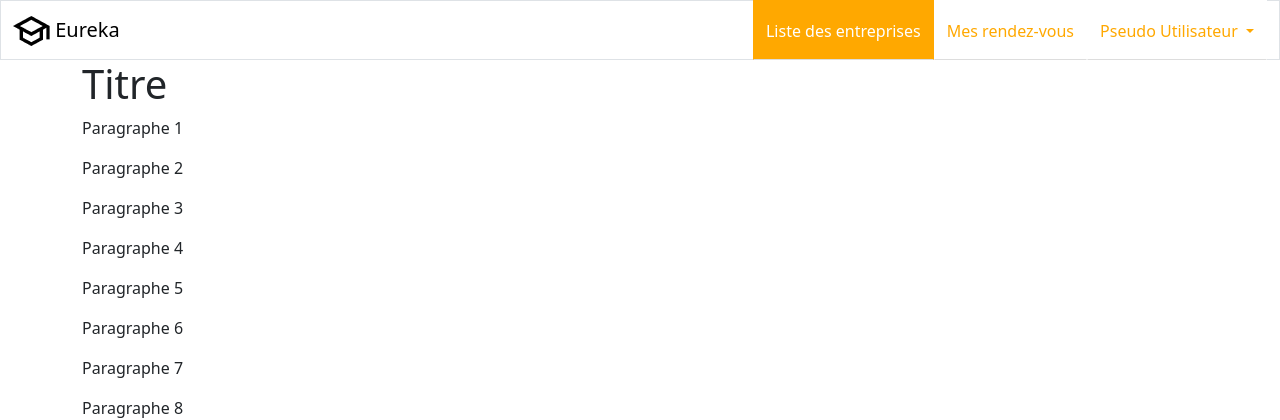
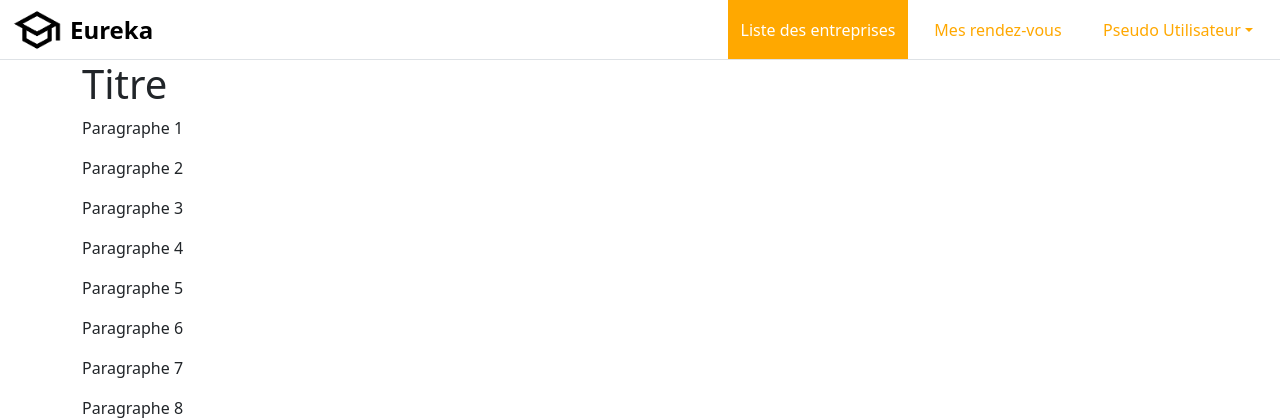
Before and after one commit to jodiemonterde/SAE-S3---Salon-Eureka, a PHP site: page /navbars.php in a window 1280 px wide. Shown: the top 420 px of the page. Run offline with PHP 8.4, Linux system fonts and the light colour scheme; some libraries are stand-ins or nearby versions.

Commit message:
Réparation de problèmes sur les navbars

```diff
--- /dev/null
+++ b/css/navbars.css
@@ -0,0 +1,78 @@
+body {
+    margin-bottom: 60px;
+}
+
+.navbar {
+    height: 60px;
+}
+
+.navbar-brand {
+    font-size: 24px;
+    font-weight: 600;
+}
+
+.logo {
+    height: 50px;
+}
+
+@media screen and (min-width: 1200px) {
+    .nav-item {
+        min-width: 180px;
+    }
+}
+
+@media screen and (max-width: 900px) {
+    .nav-item {
+        min-width: 100px;
+    }
+}
+
+.actif_haut {
+    text-decoration: none;
+    color: #FFFFFF;
+    background-color: #FFA800;
+    max-height: 60px;
+    border-radius: 0%;
+}
+
+.actif_haut:hover {
+    color: #FFFFFF;
+    background-color: #D98F00;
+    border-color: #DDDDDD;
+}
+
+.inactif_haut {
+    text-decoration: none;
+    color: #FFA800;
+    background-color: #FFFFFF;
+    max-height: 60px;
+    border-radius: 0%;
+}
+
+.inactif_haut:hover {
+    color: #FFA800;
+    background-color: #E0E0E0;
+    border-color: #DDDDDD;
+}
+
+.actif_bas_icone {
+    border-radius: 28px 14px 28px 14px;
+    background-color: #FFA800;
+    border-style: none;
+    padding: 2px 0;
+}
+
+.actif_bas_texte {
+    color: #FFA800;
+    text-decoration: none;
+    font-size: 13px;
+    font-weight: 500;
+}
+
+.inactif_bas {
+    color: #000000;
+    background-color: #FFFFFF;
+    text-decoration: none;
+    font-size: 13px;
+    font-weight: 500;
+}
--- a/navbars.css
+++ /dev/null
@@ -1,65 +0,0 @@
-body {
-    margin-bottom: 60px;
-}
-
-.navbar {
-    height: 60px;
-}
-
-.actif_haut {
-    text-decoration: none;
-    color: #FFFFFF;
-    background-color: #FFA800;
-    padding-top: 18px !important;
-    padding-bottom: 18px !important;
-    max-height: 60px !important;
-    border-bottom: 1px solid #DDDDDD !important;
-    border-radius: 0% !important;
-    --bs-btn-hover-color: #FFFFFF;
-    --bs-btn-hover-bg: #D98F00;
-    --bs-btn-hover-border-color: #DDDDDD;
-    --bs-btn-active-color: #FFA800;
-    --bs-btn-active-bg: #FFFFFF;
-    --bs-btn-active-border-color: #FFFFFF;
-    --bs-btn-active-shadow: inset 0 3px 5px rgba(0, 0, 0, 0.125);
-    --bs-gradient: none;
-}
-
-.inactif_haut {
-    text-decoration: none;
-    color: #FFA800;
-    background-color: #FFFFFF;
-    padding-top: 18px !important;
-    padding-bottom: 18px !important;
-    max-height: 60px !important;
-    border-bottom: 1px solid #DDDDDD !important;
-    border-radius: 0% !important;
-    --bs-btn-hover-color: #FFA800;
-    --bs-btn-hover-bg: #E0E0E0;
-    --bs-btn-hover-border-color: #DDDDDD;
-    --bs-btn-active-color: #FFFFFF;
-    --bs-btn-active-bg: #FFA800;
-    --bs-btn-active-border-color: #FFFFFF;
-}
-
-.actif_bas_icone {
-    border-radius: 28px 14px 28px 14px;
-    background-color: #FFA800;
-    border-style: none;
-    padding: 2px 0;
-}
-
-.actif_bas_texte {
-    color: #FFA800;
-    text-decoration: none;
-    font-size: 13px;
-    font-weight: 500;
-}
-
-.inactif_bas {
-    color: #000000;
-    background-color: #FFFFFF;
-    text-decoration: none;
-    font-size: 13px;
-    font-weight: 500;
-}
--- a/navbars.php
+++ b/navbars.php
@@ -6,41 +6,37 @@
         <meta name="viewport" content="width=device-width, initial-scale=1.0">
         <link rel="stylesheet" href="./lib/bootstrap-5.3.2-dist/css/bootstrap.css">
         <link rel="stylesheet" href="./lib/fontawesome-free-6.2.1-web/css/all.css">
-        <link rel="stylesheet" href="./navbars.css">
+        <link rel="stylesheet" href="./css/navbars.css">
         <script src="./lib/bootstrap-5.3.2-dist/js/bootstrap.bundle.js"></script>
         <title> Navbars </title>
     </head>
     <body>
         <!-- Navbar du haut -->
-        <nav class="navbar navbar-expand sticky-top border bg-white">
-            <div class="container-fluid">
-                <div class="navbar-brand">
-                    <img src="./ressources/logo_black.png" alt="Logo Eureka" class="d-inline-block align-text-top">
+        <nav class="navbar navbar-expand sticky-top border-bottom bg-white p-0">
+            <div class="container-fluid h-100">
+                <div class="navbar-brand d-flex align-items-center h-100">
+                    <img src="./ressources/logo_black.png" alt="Logo Eureka" class="logo me-2">
                     Eureka
                 </div>
-                <div class="navbar-right">
-                    <ul class="navbar-nav">
-                        <li class="nav-item d-none d-sm-block">
-                            <!-- Si sur la liste des entreprises, mettre en jaune -->
-                            <a class="actif_haut btn" role="button" href="#">
-                                Liste des entreprises
-                            </a>
+                <div class="navbar-right h-100">
+                    <ul class="navbar-nav d-flex h-100 align-items-center">
+                        <li class="nav-item nav-link p-0 d-none d-md-block h-100">
+                            <!-- Si sur la liste des entreprises, mettre en actif -->
+                            <a class="actif_haut d-flex align-items-center h-100 px-2 justify-content-center text-center" href="#"> Liste des entreprises </a>
                         </li>
-                        <li class="nav-item d-none d-sm-block">
-                            <!-- Si sur la liste des rendez-vous, mettre en jaune -->
-                            <a class="inactif_haut btn" role="button" href="#">
-                                Mes rendez-vous
-                            </a>
+                        <li class="nav-item nav-link p-0 h-100 d-none d-md-block">
+                            <!-- Si sur la liste des rendez-vous, mettre en actif -->
+                            <a class="inactif_haut d-flex align-items-center h-100 px-2 justify-content-center text-center" href="#"> Mes rendez-vous </a>
                         </li>
-                        <li class="nav-item d-none d-sm-block dropdown">
-                            <a class="inactif_haut btn dropdown-toggle" role="button" data-bs-toggle="dropdown" aria-expanded="false">
+                        <li class="nav-item dropdown p-0 h-100 d-none d-md-block">
+                            <a class="dropdown-toggle inactif_haut d-flex align-items-center h-100 px-2 justify-content-center text-center" role="button" data-bs-toggle="dropdown" aria-expanded="false">
                                 Pseudo Utilisateur
                             </a>
                             <ul class="dropdown-menu" role="menu">
-                                <li> <a class="dropdown-item"> Se déconnecter </a> </li>
+                                <li> <a class="dropdown-item" href="#"> Se déconnecter </a> </li>
                             </ul>
                         </li>
-                        <li class="nav-item d-sm-none">
+                        <li class="nav-item d-md-none d-flex justify-content-end">
                             <a href="#">
                                 <img src="./ressources/icone_deconnexion.png" alt="Se déconnecter">
                             </a>
@@ -81,23 +77,23 @@
         </div>
 
         <!-- Navbar du bas -->
-        <nav class="navbar navbar-expand fixed-bottom d-sm-none border bg-white">
+        <nav class="navbar navbar-expand fixed-bottom d-md-none border bg-white">
             <div class="container-fluid">
                 <ul class="navbar-nav w-100 justify-content-evenly">
-                    <li class="nav-item actif_bas_texte">
-                        <!-- Si sur la liste des entreprises, mettre l'icone blanche et le fond en jaune -->
+                    <!-- Si sur la liste des entreprises, mettre le texte en actif -->
+                    <li class="nav-item d-flex flex-column text-center actif_bas_texte">
+                        <!-- Si sur la liste des entreprises, mettre l'icone en actif -->
                         <a class="d-flex justify-content-center actif_bas_icone" href="#">
                             <img src="./ressources/entreprise_white.png" alt="Liste des entreprises">
                         </a>
-                        <!-- Si sur la liste des entreprises, mettre en jaune -->
                         Entreprises
                     </li>
-                    <li class="nav-item inactif_bas">
-                        <!-- Si sur la liste des rendez-vous, mettre l'icone blanche et le fond en jaune -->
+                    <!-- Si sur la liste des rendez-vous, mettre le texte en actif -->
+                    <li class="nav-item d-flex flex-column text-center inactif_bas">
+                        <!-- Si sur la liste des rendez-vous, mettre l'icône en actif -->
                         <a class="d-flex justify-content-center" href="#">
                             <img src="./ressources/rendez-vous_black.png" alt="Mes rendez-vous">
                         </a>
-                        <!-- Si sur la liste des rendez-vous, mettre en jaune -->
                         Rendez-vous
                     </li>
                 </ul>
```
Also changed, not shown: ressources/logo_black.png, ressources/logo_white.png (renamed from ressources/logo.png).
